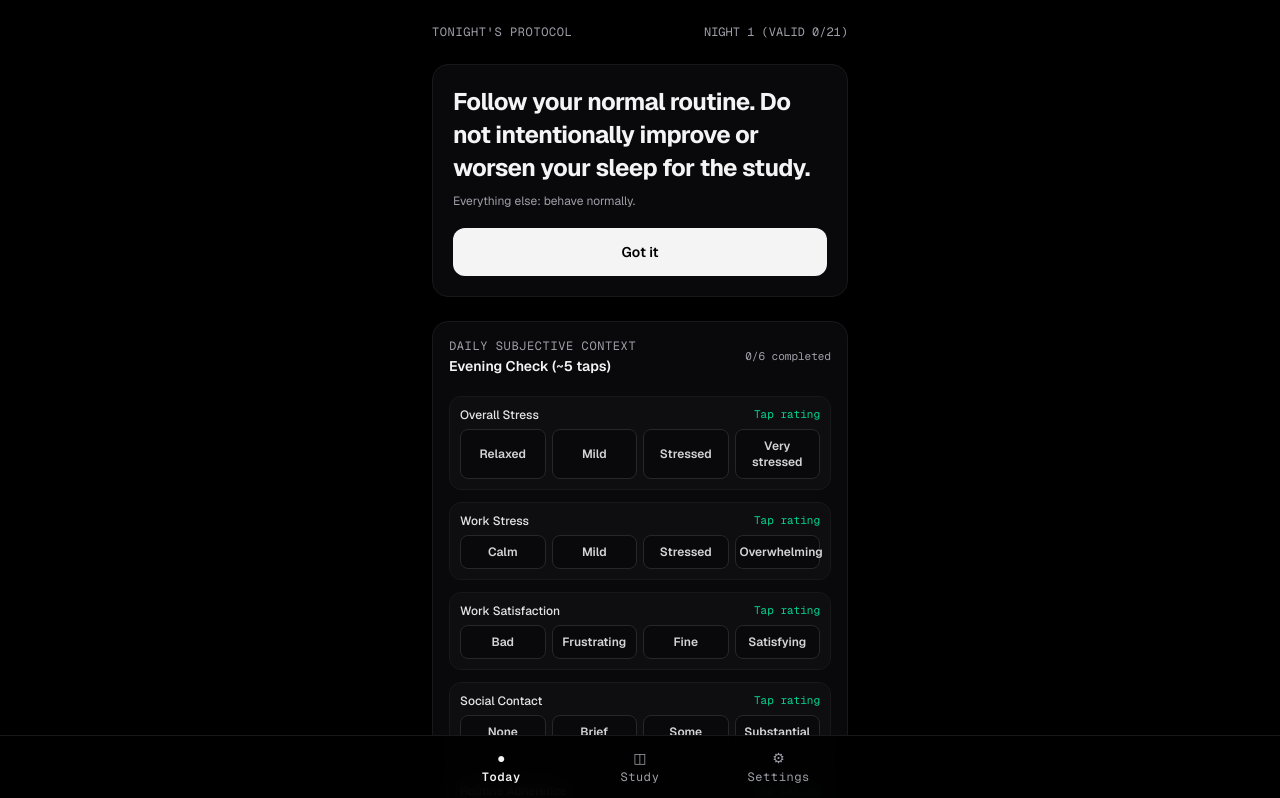
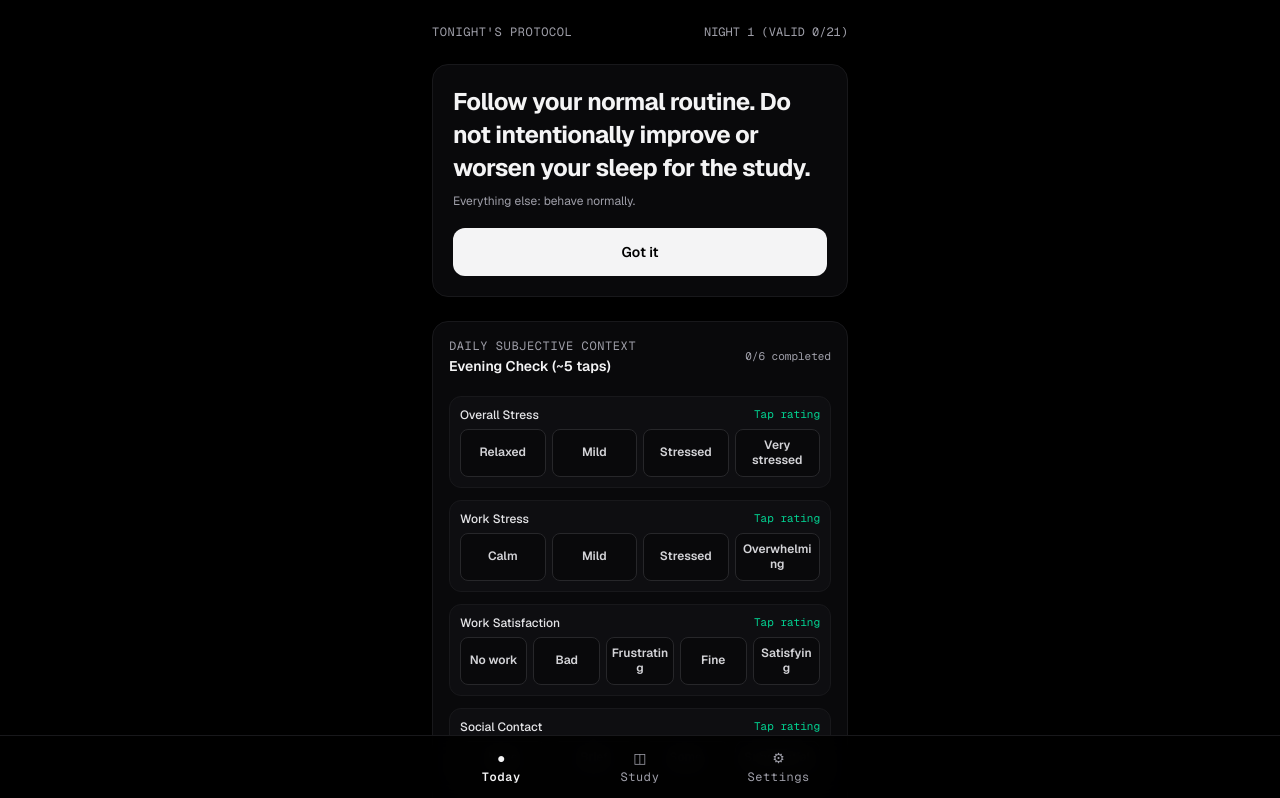
Before and after one commit to gabs1234/sleep-analysis, a Next.js app: page / in a window 1280 px wide. Shown: the top 798 px of the page. Built offline with nearby package versions, Linux system fonts and the light colour scheme.

Commit message:
feat: add 'no work' option to daily work satisfaction rating

```diff
--- a/components/evening/daily-context-card.tsx
+++ b/components/evening/daily-context-card.tsx
@@ -36,6 +36,7 @@ const QUESTIONS = [
     prompt: "Work Satisfaction",
     question: "How did work feel today?",
     options: [
+      { val: -1, label: "N/A", desc: "No work" },
       { val: 0, label: "0", desc: "Bad" },
       { val: 1, label: "1", desc: "Frustrating" },
       { val: 2, label: "2", desc: "Fine" },
@@ -129,7 +130,15 @@ export function DailyContextCard({ initialData, onSave }: DailyContextCardProps)
                     : "Tap rating"}
                 </span>
               </div>
-              <div className={`grid gap-1.5 ${q.options.length === 3 ? "grid-cols-3" : "grid-cols-4"}`}>
+              <div
+                className={`grid gap-1.5 ${
+                  q.options.length === 3
+                    ? "grid-cols-3"
+                    : q.options.length === 5
+                    ? "grid-cols-5"
+                    : "grid-cols-4"
+                }`}
+              >
                 {q.options.map((opt) => {
                   const isSelected = currentVal === opt.val;
                   return (
@@ -143,7 +152,9 @@ export function DailyContextCard({ initialData, onSave }: DailyContextCardProps)
                           : "bg-zinc-950 border-zinc-800 text-zinc-300 hover:bg-zinc-800 hover:text-white"
                       }`}
                     >
-                      <div className="text-xs font-semibold">{opt.desc}</div>
+                      <div className="text-[11px] sm:text-xs font-semibold leading-tight break-words">
+                        {opt.desc}
+                      </div>
                     </button>
                   );
                 })}
--- a/types/study.ts
+++ b/types/study.ts
@@ -54,7 +54,7 @@ export interface DailySubjectiveContext {
   completed_at?: string; // ISO timestamp
   overall_stress?: number; // 0: Relaxed, 1: Mild, 2: Stressed, 3: Very stressed
   work_stress?: number; // 0: Calm, 1: Mild, 2: Stressed, 3: Overwhelming
-  work_satisfaction?: number; // 0: Bad, 1: Frustrating, 2: Fine, 3: Satisfying
+  work_satisfaction?: number; // -1: No work, 0: Bad, 1: Frustrating, 2: Fine, 3: Satisfying
   meaningful_social_contact?: number; // 0: None, 1: Brief, 2: Some, 3: Substantial
   routine_adherence?: number; // 0: Fell apart, 1: Partial, 2: Mostly, 3: Complete
   eating_out_of_control?: number; // 0: No, 1: Somewhat, 2: Yes (mirrored or supplemented in fallback)
```
